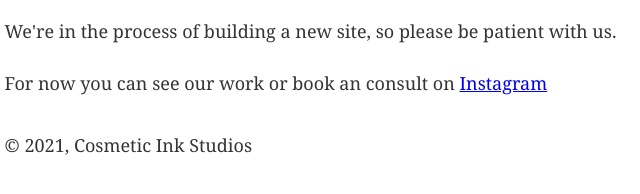
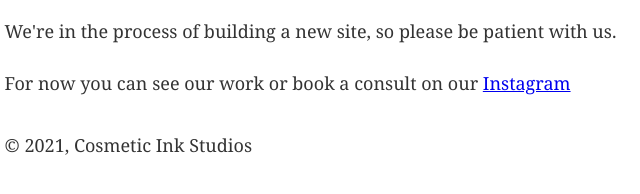
Before and after one commit to ajscholz/cosmetic-ink-studios, a Gatsby site: page / in a window 1280 px wide. Shown: the part 228-422 px from the top of the page, 175-815 px from the left. Built offline with nearby package versions, Linux system fonts and the light colour scheme; Gatsby itself is replaced by a stand-in of ours.

Commit message:
fix grammatical errors on index page

```diff
--- a/src/pages/index.js
+++ b/src/pages/index.js
@@ -12,7 +12,7 @@ const IndexPage = () => (
       We're in the process of building a new site, so please be patient with us.
     </p>
     <p>
-      For now you can see our work or book an consult on{" "}
+      For now you can see our work or book a consult on our{" "}
       <a
         href="https://www.instagram.com/cosmeticinkstudios/"
         target="_blank"
```
